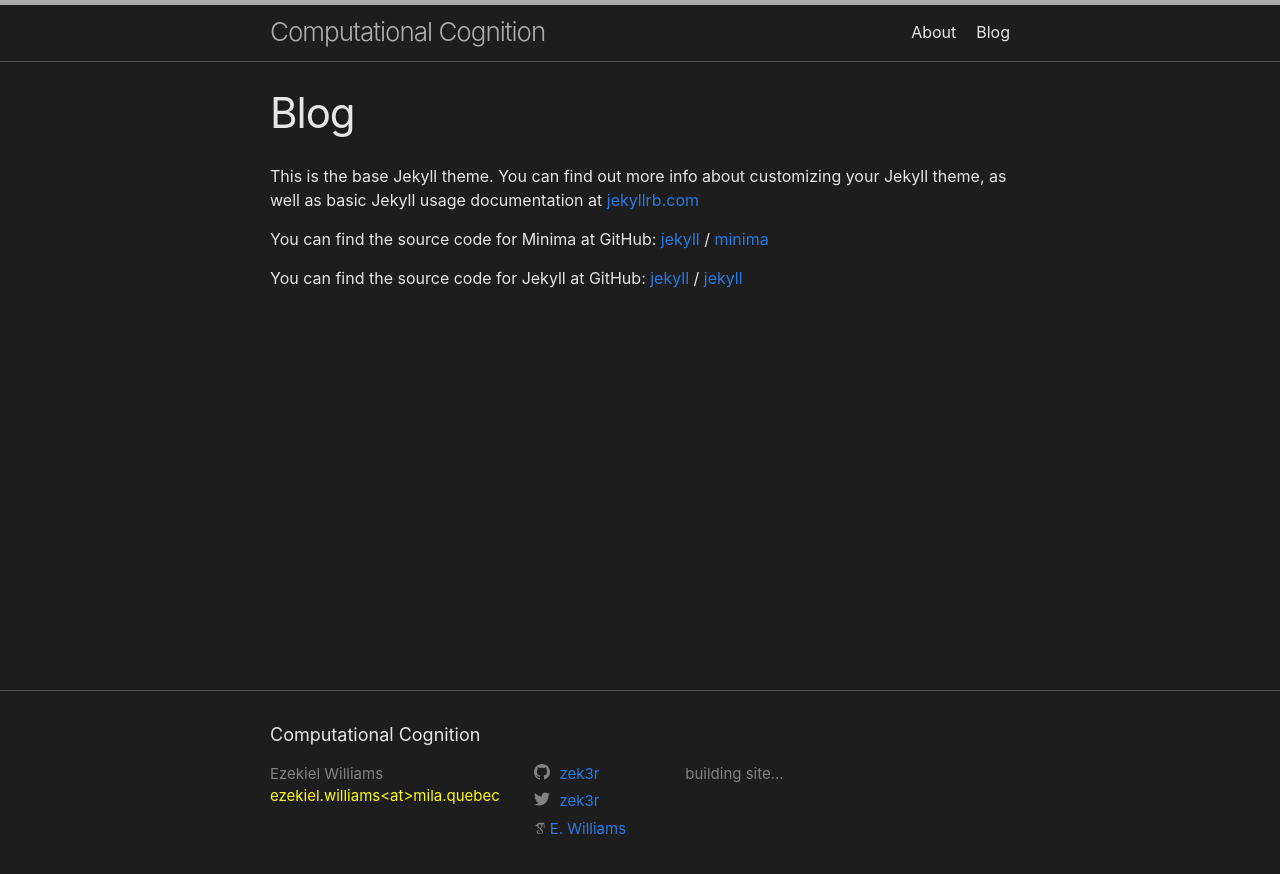
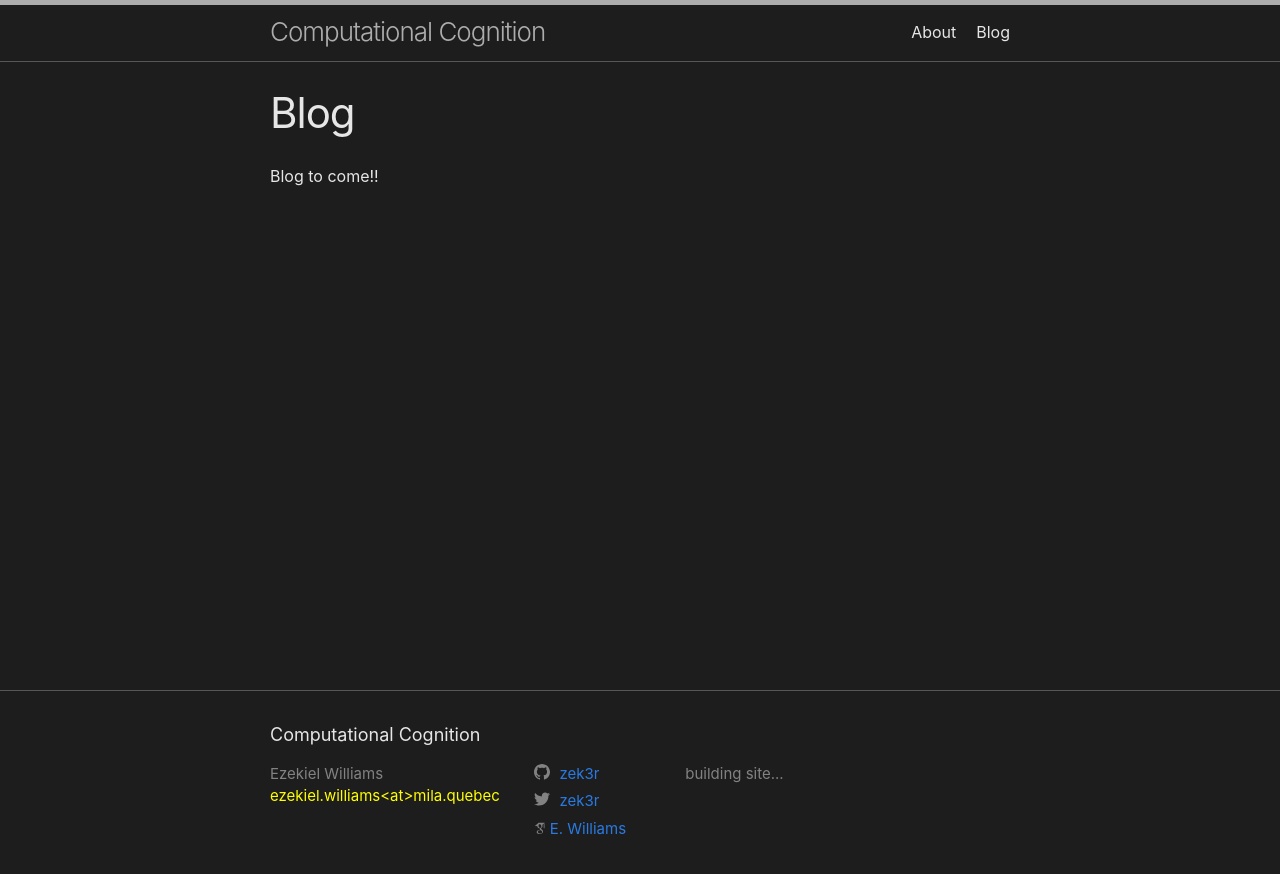
Before and after one commit to zek3r/zek3r.github.io, a Jekyll site: the page built from blog.markdown, in a window 1280 px wide. Shown: the top 874 px of the page. Built offline with Jekyll 4.4.1, drawn with Linux system fonts in a browser that asks for light colours; some web fonts are replaced.

Commit message:
updating stuff...

```diff
--- a/blog.markdown
+++ b/blog.markdown
@@ -4,15 +4,4 @@ title: Blog
 permalink: /blog/
 ---
 
-This is the base Jekyll theme. You can find out more info about customizing your Jekyll theme, as well as basic Jekyll usage documentation at [jekyllrb.com](https://jekyllrb.com/)
-
-You can find the source code for Minima at GitHub:
-[jekyll][jekyll-organization] /
-[minima](https://github.com/jekyll/minima)
-
-You can find the source code for Jekyll at GitHub:
-[jekyll][jekyll-organization] /
-[jekyll](https://github.com/jekyll/jekyll)
-
-
-[jekyll-organization]: https://github.com/jekyll
+Blog to come!!
```
